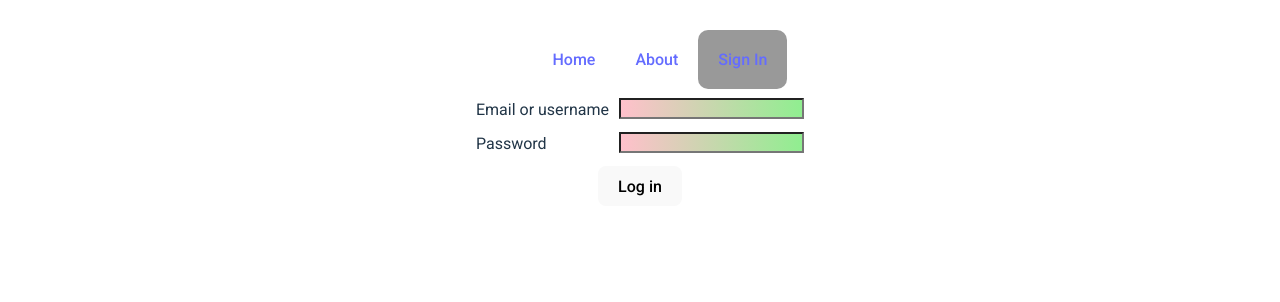
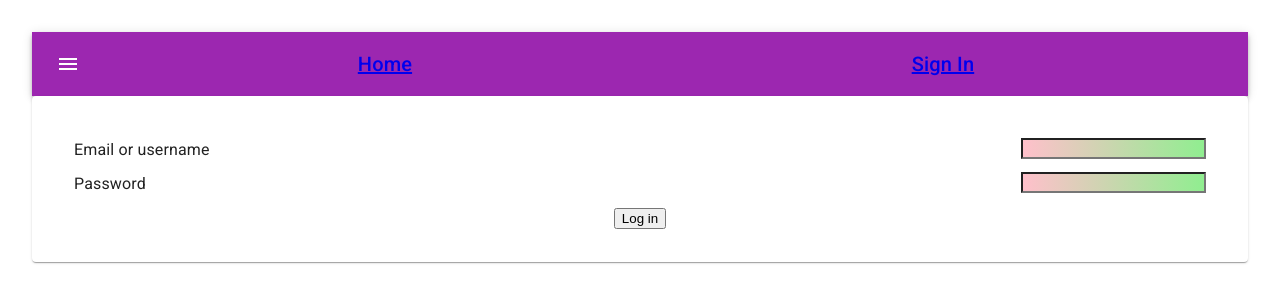
Before and after one commit to Coloringfood/custom_games, a React (Vite) app: page /login in a window 1280 px wide. Shown: the top 302 px of the page. Built offline with nearby package versions, Linux system fonts and the light colour scheme.

Commit message:
Moving to use Material UI

```diff
--- a/src/App.jsx
+++ b/src/App.jsx
@@ -1,12 +1,27 @@
 import React from 'react';
-import './App.css';
+import { ThemeProvider, createTheme } from '@mui/material/styles';
+import { purple } from '@mui/material/colors';
+import CssBaseline from '@mui/material/CssBaseline';
 import AppRouter from '@/AppRouter.jsx';
-
+const darkTheme = createTheme({
+	palette: {
+		// mode: 'dark',
+		primary: {
+			// Purple and green play nicely together.
+			main: purple[500],
+		},
+		secondary: {
+			// This is green.A700 as hex.
+			main: '#11cb5f',
+		},
+	},
+});
 function App() {
 	return (
-		<div className="App">
+		<ThemeProvider theme={darkTheme}>
+			<CssBaseline />
 			<AppRouter isStandalone={true} />
-		</div>
+		</ThemeProvider>
 	);
 }
 
--- a/src/AppRouter.jsx
+++ b/src/AppRouter.jsx
@@ -1,5 +1,14 @@
 import React, { useState } from 'react';
 import PropTypes from 'prop-types';
+import AppBar from '@mui/material/AppBar';
+import Toolbar from '@mui/material/Toolbar';
+import Typography from '@mui/material/Typography';
+import IconButton from '@mui/material/IconButton';
+import MenuIcon from '@mui/icons-material/Menu';
+import AccountCircle from '@mui/icons-material/AccountCircle';
+import MenuItem from '@mui/material/MenuItem';
+import Menu from '@mui/material/Menu';
+import { styled } from '@mui/material/styles';
 import {
 	BrowserRouter as Router,
 	Routes,
@@ -14,12 +23,17 @@
 import NotFound from '@/pages/NotFound/index.jsx';
 import GameBoardDemo from '@/pages/GameBoardDemo/index.jsx';
 import GamesList from '@/pages/GameList/index.jsx';
-function About() {
-	return <h2>About</h2>;
+// import Tools from '@/pages/Tools/index.jsx';
+import { Paper } from '@mui/material';
+function Users() {
+	return <h2>Profile</h2>;
 }
-function Users() {
-	return <h2>Users</h2>;
-}
+const Root = styled(Paper)`
+	max-width: 1280px;
+	margin: 0 auto;
+	padding: 2rem;
+	text-align: center;
+`;
 
 /**
  * Creates a secured Route
@@ -43,37 +57,87 @@
 
 const AppRouter = () => {
 	const [user, setUser] = useState(null);
+	const [anchorEl, setAnchorEl] = React.useState(null);
+
+	const handleMenu = (event) => {
+		setAnchorEl(event.currentTarget);
+	};
+
+	const handleClose = () => {
+		setAnchorEl(null);
+	};
 
 	return (
 		<Router>
-			<div>
-				<nav>
-					<ul>
-						<li>
-							<NavLink to="/home">Home</NavLink>
-						</li>
-						<li>
-							<NavLink to="/about">About</NavLink>
-						</li>
-						{user && [
-							<li key={'Secured_games'}>
-								<NavLink to="/games">Games</NavLink>
-							</li>,
-							<li key={'Secured_game_board'}>
-								<NavLink to="/game_board">Game Board Demo</NavLink>
-							</li>,
-							<li key={'Secured_profile'}>
-								<NavLink to="/profile">Hello {user.username}</NavLink>
-							</li>,
-						]}
-						<li>
-							<NavLink to="/login">{user ? 'Sign Out' : 'Sign In'}</NavLink>
-						</li>
-					</ul>
-				</nav>
+			<AppBar position="static">
+				<Toolbar>
+					<IconButton size="large" edge="start" color="inherit" aria-label="menu" sx={{ mr: 2 }}>
+						<MenuIcon />
+					</IconButton>
+					<Typography variant="h6" component="div" sx={{ flexGrow: 1 }}>
+						<NavLink to="/home">Home</NavLink>
+					</Typography>
+					{user && [
+						<Typography variant="h6" component="div" sx={{ flexGrow: 1 }} key={'Secured_games'}>
+							<NavLink to="/games">Games</NavLink>
+						</Typography>,
+						<Typography
+							variant="h6"
+							component="div"
+							sx={{ flexGrow: 1 }}
+							key={'Secured_game_board'}
+						>
+							<NavLink to="/game_board">Game Board Demo</NavLink>
+						</Typography>,
+					]}
+					{(user && (
+						<div>
+							<IconButton
+								size="large"
+								aria-label="account of current user"
+								aria-controls="menu-appbar"
+								aria-haspopup="true"
+								onClick={handleMenu}
+								color="inherit"
+							>
+								<AccountCircle />
+							</IconButton>
+							<Menu
+								id="menu-appbar"
+								anchorEl={anchorEl}
+								anchorOrigin={{
+									vertical: 'top',
+									horizontal: 'right',
+								}}
+								keepMounted
+								transformOrigin={{
+									vertical: 'top',
+									horizontal: 'right',
+								}}
+								open={Boolean(anchorEl)}
+								onClose={handleClose}
+							>
+								<Typography variant="h6" component="div" sx={{ flexGrow: 1 }}>
+									Hello {user.username}
+								</Typography>
+								<MenuItem onClick={handleClose}>
+									<NavLink to="/profile">Profile</NavLink>
+								</MenuItem>
+								<MenuItem onClick={handleClose}>
+									<NavLink to="/login">Sign Out</NavLink>
+								</MenuItem>
+							</Menu>
+						</div>
+					)) || (
+						<Typography variant="h6" component="div" sx={{ flexGrow: 1 }}>
+							<NavLink to="/login">Sign In</NavLink>
+						</Typography>
+					)}
+				</Toolbar>
+			</AppBar>
+			<Root>
 				<Routes>
 					<Route path="/home" element={<Default />} />
-					<Route path="/about" element={<About />} />
 					<Route
 						path="/profile"
 						element={
@@ -133,7 +197,7 @@
 					<Route path={'/'} element={<Navigate to={'/home'} />} />
 					<Route path="*" element={<NotFound />} />
 				</Routes>
-			</div>
+			</Root>
 		</Router>
 	);
 };
--- a/src/index.css
+++ /dev/null
@@ -1,87 +0,0 @@
-:root {
-  font-family: Inter, system-ui, Avenir, Helvetica, Arial, sans-serif;
-  line-height: 1.5;
-  font-weight: 400;
-
-  color-scheme: light dark;
-  color: rgba(255, 255, 255, 0.87);
-  background-color: #242424;
-
-  font-synthesis: none;
-  text-rendering: optimizeLegibility;
-  -webkit-font-smoothing: antialiased;
-  -moz-osx-font-smoothing: grayscale;
-  -webkit-text-size-adjust: 100%;
-
-  --board-game-height: 1000px;
-  --board-game-width: 700px;
-  --player-board-height: 200px;
-  --player-board-width: 500px;
-}
-
-a {
-  font-weight: 500;
-  color: #646cff;
-  text-decoration: inherit;
-}
-a:hover {
-  color: #535bf2;
-}
-
-body {
-  margin: 0;
-  display: flex;
-  min-width: 320px;
-  min-height: 100vh;
-}
-
-h1 {
-  font-size: 3.2em;
-  line-height: 1.1;
-}
-
-nav ul {
-  display: inline-block;
-}
-nav li {
-  display: inline;
-}
-nav a {
-  padding: 20px;
-  border-radius: 10px;
-}
-nav a.active {
-  background-color: rgba(0,0,0,0.4);
-}
-
-button {
-  border-radius: 8px;
-  border: 1px solid transparent;
-  padding: 0.6em 1.2em;
-  font-size: 1em;
-  font-weight: 500;
-  font-family: inherit;
-  background-color: #1a1a1a;
-  cursor: pointer;
-  transition: border-color 0.25s;
-}
-button:hover {
-  border-color: #646cff;
-}
-button:focus,
-button:focus-visible {
-  outline: 4px auto -webkit-focus-ring-color;
-}
-
-@media (prefers-color-scheme: light) {
-  :root {
-    color: #213547;
-    background-color: #ffffff;
-  }
-  a:hover {
-    color: #747bff;
-  }
-  button {
-    background-color: #f9f9f9;
-  }
-}
--- a/src/main.jsx
+++ b/src/main.jsx
@@ -1,7 +1,6 @@
 import React from 'react';
 import ReactDOM from 'react-dom/client';
 import App from './App';
-import './index.css';
 
 ReactDOM.createRoot(document.getElementById('root')).render(
 	<React.StrictMode>
--- a/src/pages/GameBoardDemo/Game.css
+++ b/src/pages/GameBoardDemo/Game.css
@@ -1,4 +1,8 @@
 #GameGrid {
+    --board-game-height: 1000px;
+    --board-game-width: 700px;
+    --player-board-height: 200px;
+    --player-board-width: 500px;
     width: var(--board-game-height);
     height: var(--board-game-width);
     background-color: aliceblue;
```
Also changed, not shown: package.json (+7 -1 lines), 1 other file (tests, documents, lock files or other folders).
